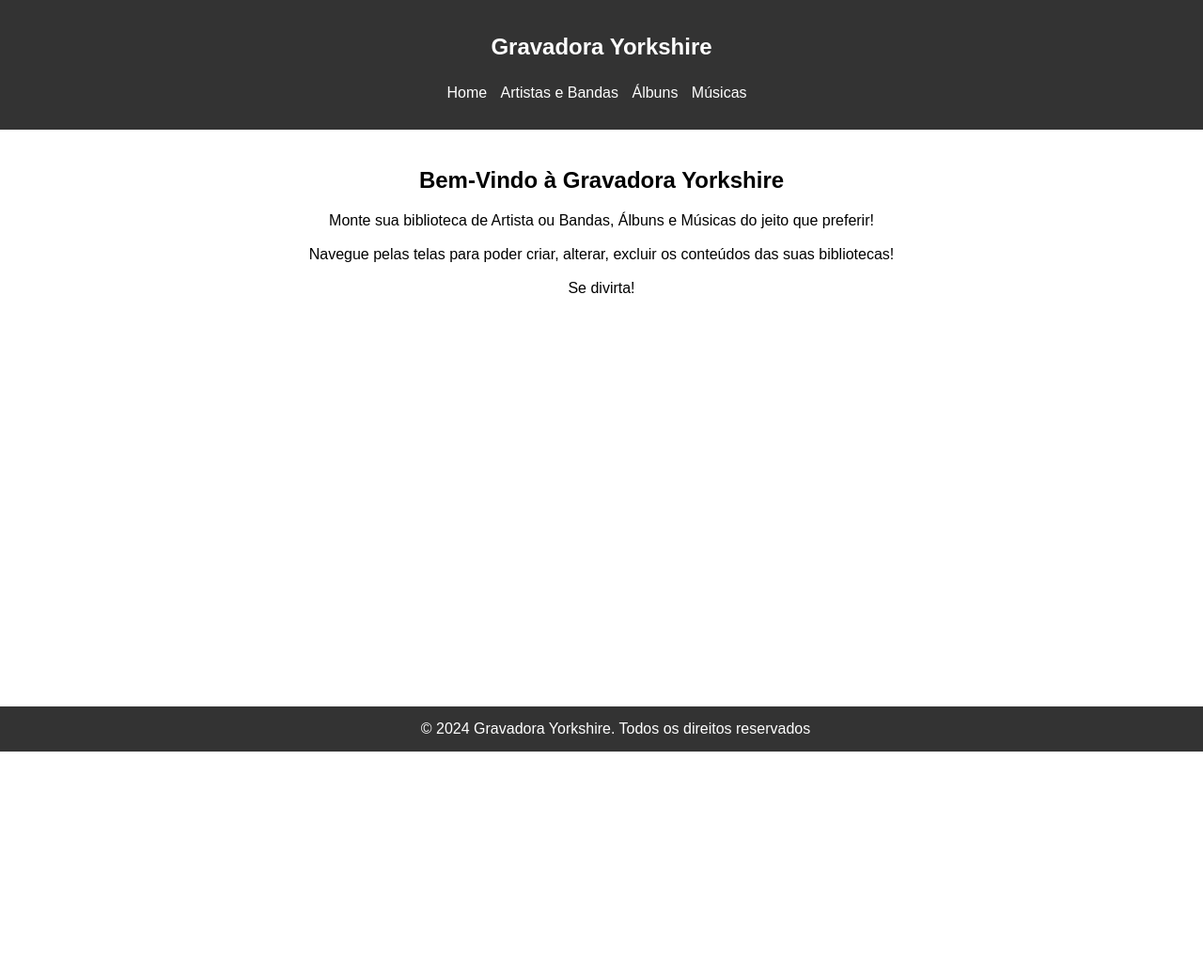
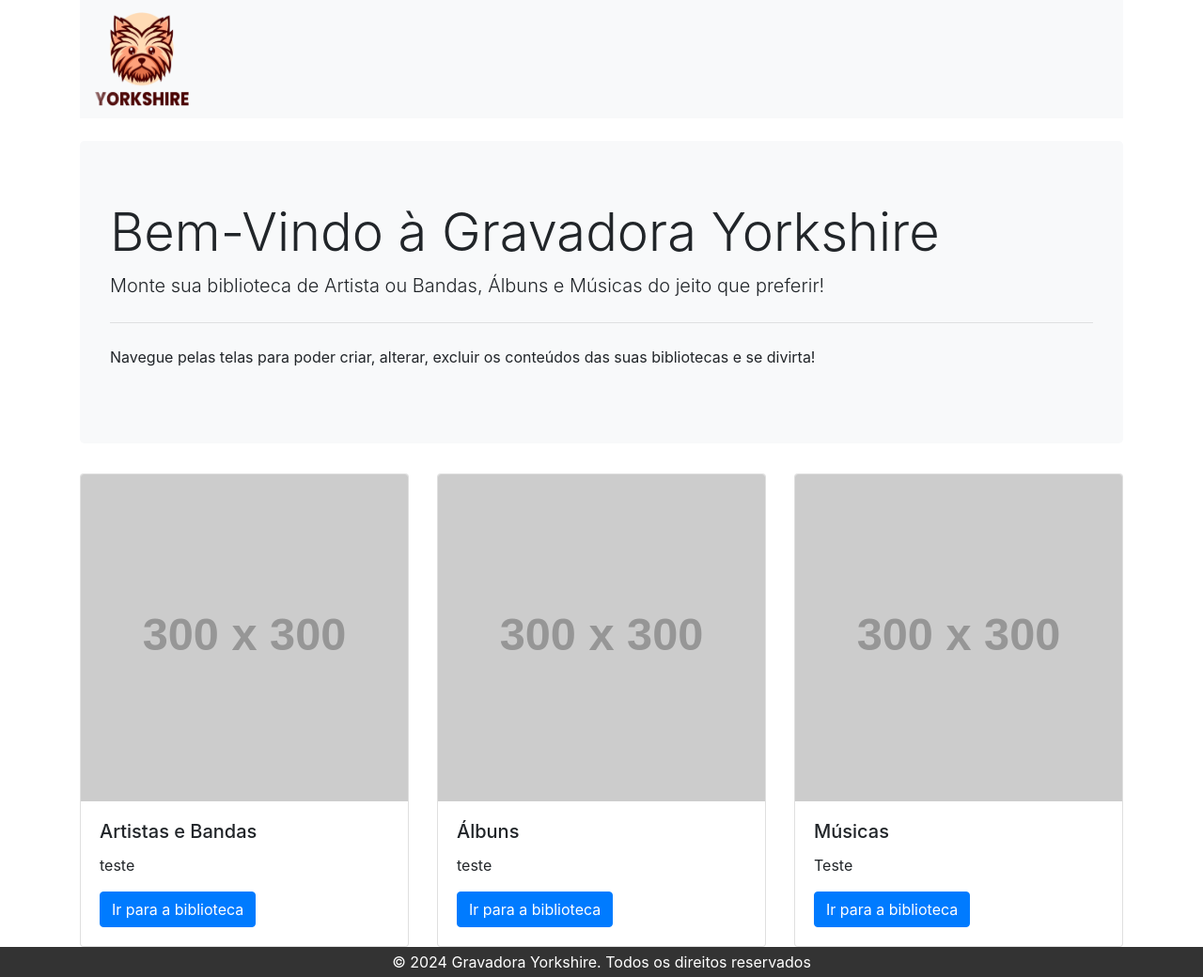
Before and after one commit to NicolasRuzza/TrabalhoDevFramework, a website: page frontend/pages/home.html in a window 1280 px wide. Shown: the whole page at 94% size. Before the commit the page ends 800 px from the top, so only its background shows below. Drawn offline with nearby package versions, Linux system fonts and the light colour scheme; placeholder pictures from the web are drawn by us.

Commit message:
Home e CRUD Atualização

```diff
--- a/frontend/pages/home.html
+++ b/frontend/pages/home.html
@@ -3,40 +3,87 @@
 <head>
     <meta charset="UTF-8">
     <meta name="viewport" content="width=device-width, initial-scale=1.0">
-    <title>Gravadora Yorkshire</title>
+    <title>Home Page</title>
+    <!-- Bootstrap CSS -->
+    <link href="https://stackpath.bootstrapcdn.com/bootstrap/4.5.2/css/bootstrap.min.css" rel="stylesheet">
+    <!-- Font Awesome CSS -->
+    <link href="https://cdnjs.cloudflare.com/ajax/libs/font-awesome/6.0.0-beta3/css/all.min.css" rel="stylesheet">
+    <style>
 
-    <link rel="stylesheet" href="../styles/homeStyle.css">
+        .jumbotron {
+            background-color: #f8f9fa;
+        }
+
+        .footer {
+            background-color: #333;
+            color: #fff;
+            padding: 4px;
+            text-align: center;
+            width: 100%;
+            bottom: 0px;
+        }
+
+    </style>
 </head>
 <body>
-    <header>
-        <h1>Gravadora Yorkshire</h1>
+    <div class="container">
+        <nav class="navbar navbar-expand-lg navbar-light bg-light">
+            <a class="navbar-brand" href="#"><img src="../images/logo.png" height="100" width="100"></a>
+            <button class="navbar-toggler" type="button" data-toggle="collapse" data-target="#navbarNav" aria-controls="navbarNav" aria-expanded="false" aria-label="Toggle navigation">
+                <span class="navbar-toggler-icon"></span>
+            </button>
+        </nav>
 
-        <nav>
-            <ul>
-                <li><a href="./home.html">Home</a></li>
-                <li><a href="./artista.html">Artistas e Bandas</a></li>
-                <li><a href="./album.html">Álbuns</a></li>
-                <li><a href="./musica.html">Músicas</a></li>
-            </ul>
-        </nav>
-    </header>
+        <div class="jumbotron mt-4">
+            <h1 class="display-4">Bem-Vindo à Gravadora Yorkshire</h1>
+            <p class="lead">Monte sua biblioteca de Artista ou Bandas, Álbuns e Músicas do jeito que preferir!</p>
+            <hr class="my-4">
+            <p>Navegue pelas telas para poder criar, alterar, excluir os conteúdos das suas bibliotecas e se divirta!</p>
+        </div>
 
-    <main>
-        <section>
-            <h2>Bem-Vindo à Gravadora Yorkshire</h2>
-            <p>
-                Monte sua biblioteca de Artista ou Bandas, Álbuns e Músicas do jeito que preferir!
-                <br><br>
-                Navegue pelas telas para poder criar, alterar, excluir os conteúdos das suas bibliotecas!
-                <br><br>
-                Se divirta!
-            </p>
-        </section>
+        <div class="row mt-4">
+            <div class="col-md-4">
+                <div class="card">
+                    <img src="https://via.placeholder.com/300" class="card-img-top" alt="...">
+                    <div class="card-body">
+                        <h5 class="card-title">Artistas e Bandas</h5>
+                        <p class="card-text">teste</p>
+                        <a href="#" class="btn btn-primary">Ir para a biblioteca</a>
+                    </div>
+                </div>
+            </div>
+            <div class="col-md-4">
+                <div class="card">
+                    <img src="https://via.placeholder.com/300" class="card-img-top" alt="...">
+                    <div class="card-body">
+                        <h5 class="card-title">Álbuns</h5>
+                        <p class="card-text">teste</p>
+                        <a href="#" class="btn btn-primary">Ir para a biblioteca</a>
+                    </div>
+                </div>
+            </div>
+            <div class="col-md-4">
+                <div class="card">
+                    <img src="https://via.placeholder.com/300" class="card-img-top" alt="...">
+                    <div class="card-body">
+                        <h5 class="card-title">Músicas</h5>
+                        <p class="card-text">Teste</p>
+                        <a href="#" class="btn btn-primary">Ir para a biblioteca</a>
+                    </div>
+                </div>
+            </div>
+        </div>
+    </div>
 
-    </main>
+    <footer class="footer">
+        <div class="container text-center">
+            <span>&copy; 2024 Gravadora Yorkshire. Todos os direitos reservados</span>
+        </div>
+    </footer>
 
-    <footer>
-        &copy; 2024 Gravadora Yorkshire. Todos os direitos reservados
-    </footer>
+    <!-- Bootstrap JS and dependencies -->
+    <script src="https://code.jquery.com/jquery-3.5.1.slim.min.js"></script>
+    <script src="https://cdn.jsdelivr.net/npm/@popperjs/core@2.5.3/dist/umd/popper.min.js"></script>
+    <script src="https://stackpath.bootstrapcdn.com/bootstrap/4.5.2/js/bootstrap.min.js"></script>
 </body>
 </html>
--- a/frontend/scripts/artista.js
+++ b/frontend/scripts/artista.js
@@ -13,7 +13,6 @@ $(document).ready(function() {
     fetch('http://localhost:3000/api/artista')
         .then(response => response.json())
         .then(jsonResponse => {
-            debugger
             const table = $('#artistaTable').DataTable({
                 fixedHeader: true,
                 responsive: true,
@@ -71,8 +70,6 @@ $(document).ready(function() {
                             generos: $('#generos').val()
                         });
 
-                        debugger
-
                         fetch('http://localhost:3000/api/artista', {
                             method: 'POST',
                             headers: { 'Content-Type': 'application/json' },
@@ -80,7 +77,7 @@ $(document).ready(function() {
                         })
                         .then(response => response.json())
                         .then(data => {
-                            closeModal("actionModal", "formAction", table);
+                            closeModal("modalAction", "formAction", table);
                         })
                         .catch(error => console.error('Erro:', error));
                     });
--- a/frontend/styles/homeStyle.css
+++ /dev/null
@@ -1,70 +0,0 @@
-body {
-    font-family: Arial, sans-serif;
-    margin: 0;
-    padding: 0;
-}
-
-header {
-    background-color: #333;
-    color: #fff;
-    padding: 20px;
-    align-items: center;
-    text-align: center;
-}
-
-h1 {
-    font-size: 24px;
-}
-
-nav {
-    background-color: #333;
-    padding: 10px;
-}
-
-nav ul {
-    list-style: none;
-    margin: 0;
-    padding: 0;
-}
-
-nav ul li {
-    display: inline;
-    margin-right: 10px;
-}
-
-nav ul li a {
-    color: #fff;
-    text-decoration: none;
-}
-
-main {
-    float: center;
-    padding: 20px;
-    height: 80%;
-    width: 60%;
-    display: block;
-    margin-left: auto;
-    margin-right: auto;
-}
-
-section {
-    text-align: center;
-}
-
-footer {
-    background-color: #333;
-    color: #fff;
-    padding: 15px;
-    text-align: center;
-    width: 100%;
-    bottom: 0px;
-    position: fixed;
-}
-
-.informacoes {
-    position: relative;
-    float: left;
-    background-color: #c0bdbd!;
-    width: 20%;
-    height: 80%;
-}
```
Also changed, not shown: frontend/images/logo.png (added).
